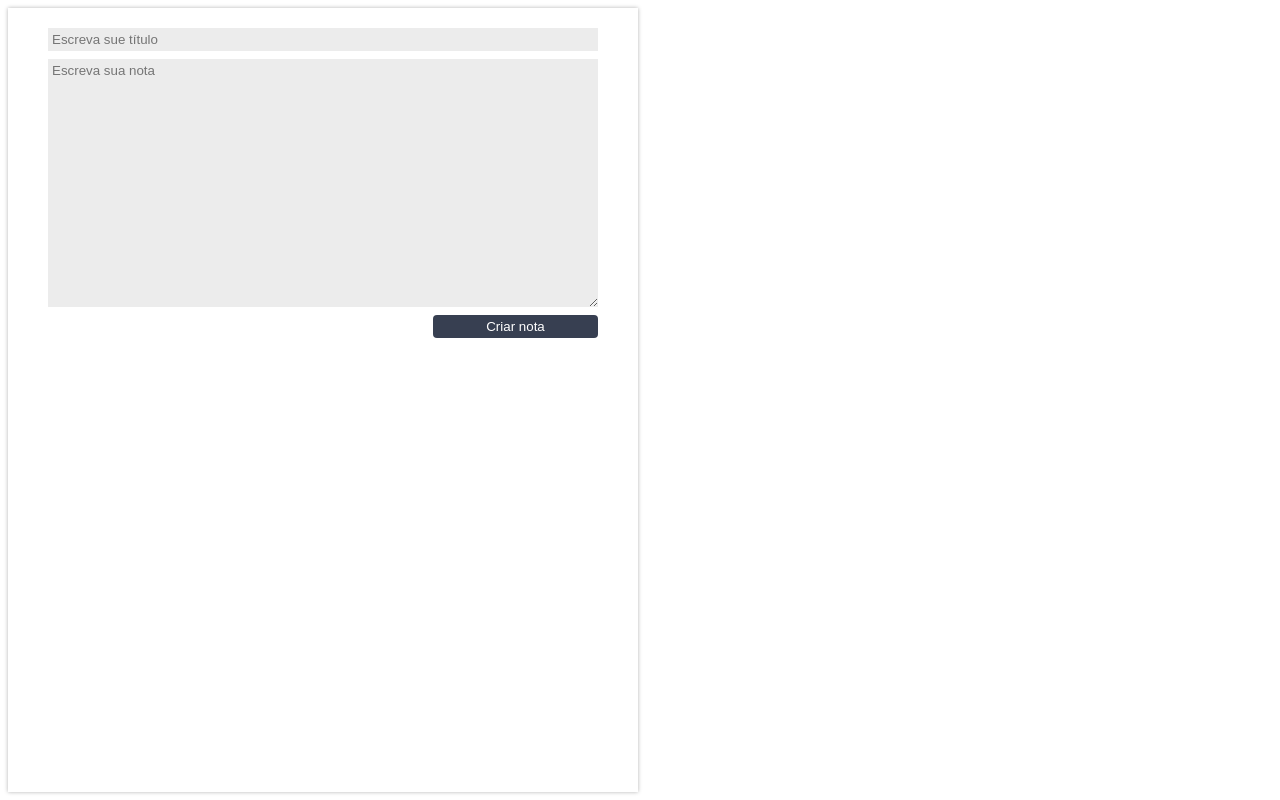
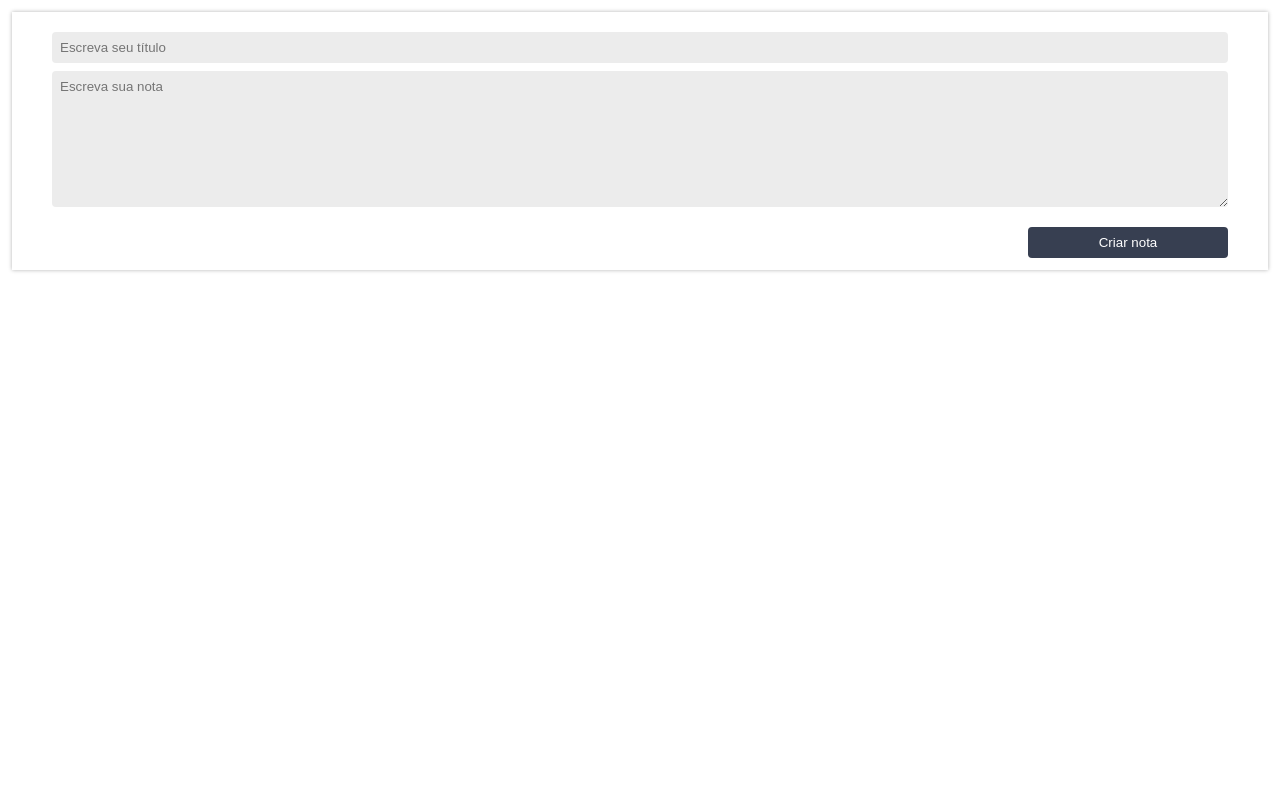
Before and after one commit to rafaelvm/notes-vite, a React (Vite) app: page / in a window 1280 px wide. Built offline with nearby package versions, Linux system fonts and the light colour scheme.

Commit message:
refactor: adjusted spacing and width

```diff
--- a/src/components/Button/styles.ts
+++ b/src/components/Button/styles.ts
@@ -1,15 +1,14 @@
 import styled from "styled-components";
 
 export const ButtonContainer = styled.button`
-  margin-top: 8px;
-  padding: 4px;
+  margin-top: 20px;
+  padding: 8px;
   border: none;
   font-family: Arial, Helvetica, sans-serif;
   align-self: flex-end;
-  width: 30%;
+  width: 200px;
   background-color: var(--secondary);
   color: white;
-  font-weight: 400;
   border-radius: 4px;
   cursor: pointer;
   opacity: 1;
--- a/src/components/Form/index.tsx
+++ b/src/components/Form/index.tsx
@@ -33,16 +33,16 @@ export function Form() {
     <>
       <FormContainer>
         <InputText
-          placeholder="Escreva sue título"
+          placeholder="Escreva seu título"
           value={note.title}
           onChange={handleTitle}
         />
         <Textarea
           placeholder="Escreva sua nota"
-          rows="16"
+          rows="8"
           value={note.description}
           onChange={handleDescription}
-          maxLength="255"
+          maxLength="120"
         />
         <Button
           labelDescription="Criar nota"
--- a/src/components/Form/styles.ts
+++ b/src/components/Form/styles.ts
@@ -1,11 +1,8 @@
 import styled from "styled-components";
 
 export const FormContainer = styled.form`
-  flex-grow: 2;
   box-shadow: 0 0 4px rgba(0, 0, 0, 0.3);
-  z-index: 1;
-  min-height: 95vh;
+  padding: 12px 40px;
   display: flex;
   flex-direction: column;
-  padding: 12px 40px;
 `;
--- a/src/components/InputText/styles.ts
+++ b/src/components/InputText/styles.ts
@@ -2,8 +2,9 @@ import styled from "styled-components";
 
 export const Input = styled.input`
   margin-top: 8px;
-  padding: 4px;
+  padding: 8px;
   border: none;
   background-color: var(--bottom-details);
   font-family: Arial, Helvetica, sans-serif;
+  border-radius: 4px;
 `;
--- a/src/components/NoteCard/index.tsx
+++ b/src/components/NoteCard/index.tsx
@@ -1,9 +1,4 @@
-import {
-  NoteCardContainer,
-  NoteCardHeader,
-  NoteCardTitle,
-  NoteCardText,
-} from "./styles";
+import { NoteCardContainer, NoteCardTitle, NoteCardText } from "./styles";
 
 export type NoteCardProps = {
   title: string;
@@ -13,9 +8,7 @@ export type NoteCardProps = {
 function NoteCard({ title, description }: NoteCardProps) {
   return (
     <NoteCardContainer>
-      <NoteCardHeader>
-        <NoteCardTitle>{title}</NoteCardTitle>
-      </NoteCardHeader>
+      <NoteCardTitle>{title}</NoteCardTitle>
       <NoteCardText>{description}</NoteCardText>
     </NoteCardContainer>
   );
--- a/src/components/NoteCard/styles.ts
+++ b/src/components/NoteCard/styles.ts
@@ -1,30 +1,19 @@
 import styled from "styled-components";
 
 export const NoteCardContainer = styled.section`
-  display: flex;
-  flex-direction: column;
-  align-items: flex-start;
-  justify-content: space-between;
   background-color: var(--bottom-details);
   border-radius: 4px;
-  flex-wrap: wrap;
-  box-shadow: 0 0 4px rgba(0, 0, 0, 0.3);
   padding: 16px;
-`;
-
-export const NoteCardHeader = styled.header`
-  font-size: 1.1em;
-  display: flex;
-  justify-content: space-between;
-  align-items: center;
+  word-break: break-all;
+  height: 155px;
 `;
 
 export const NoteCardTitle = styled.h3`
-  font-size: 1.2em;
   margin: 0;
+  font-size: 1.8rem;
 `;
 
 export const NoteCardText = styled.p`
-  margin-top: 8px;
-  font-size: 1em;
+  margin-top: 6px;
+  font-size: 1.2rem;
 `;
--- a/src/components/NoteList/styles.ts
+++ b/src/components/NoteList/styles.ts
@@ -3,9 +3,7 @@ import styled from "styled-components";
 export const NoteListContainer = styled.ul`
   background-color: var(--bottom);
   display: grid;
-  grid-template-columns: repeat(2, 280px);
-  list-style-type: none;
-  height: 40px;
+  grid-template-columns: repeat(4, 300px);
   gap: 16px;
-  margin-right: 18px;
+  margin-top: 24px;
 `;
--- a/src/components/Textarea/styles.ts
+++ b/src/components/Textarea/styles.ts
@@ -2,8 +2,9 @@ import styled from "styled-components";
 
 export const TextareaWrapper = styled.textarea`
   margin-top: 8px;
-  padding: 4px;
+  padding: 8px;
   border: none;
   background-color: var(--bottom-details);
   font-family: Arial, Helvetica, sans-serif;
+  border-radius: 4px;
 `;
--- a/src/styles/global.ts
+++ b/src/styles/global.ts
@@ -1,8 +1,24 @@
 import { createGlobalStyle } from "styled-components";
 
 const GlobalStyle = createGlobalStyle`
+* {
+  margin: 0;
+  padding: 0;
+  box-sizing: border-box;
+  height: auto;
+}
+
+html {
+  @media (max-width: 1080px) {
+    font-size: 93.75%;
+  }
+  @media (max-width: 720px) {
+    font-size: 87.5%;
+  }
+}
+
 .container {
-  display: flex;
+  margin: 12px;
 }
 
 :root {
```
